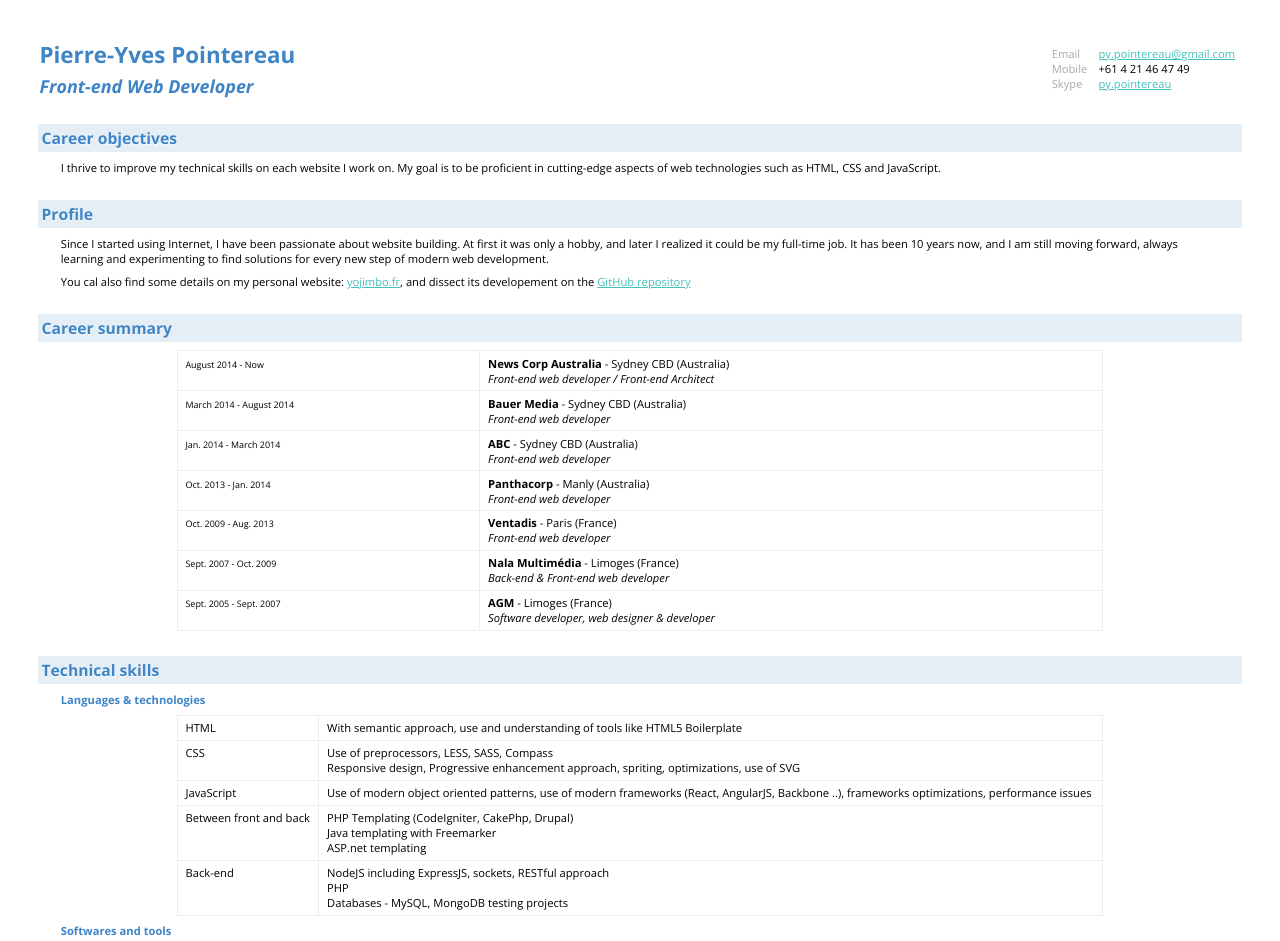
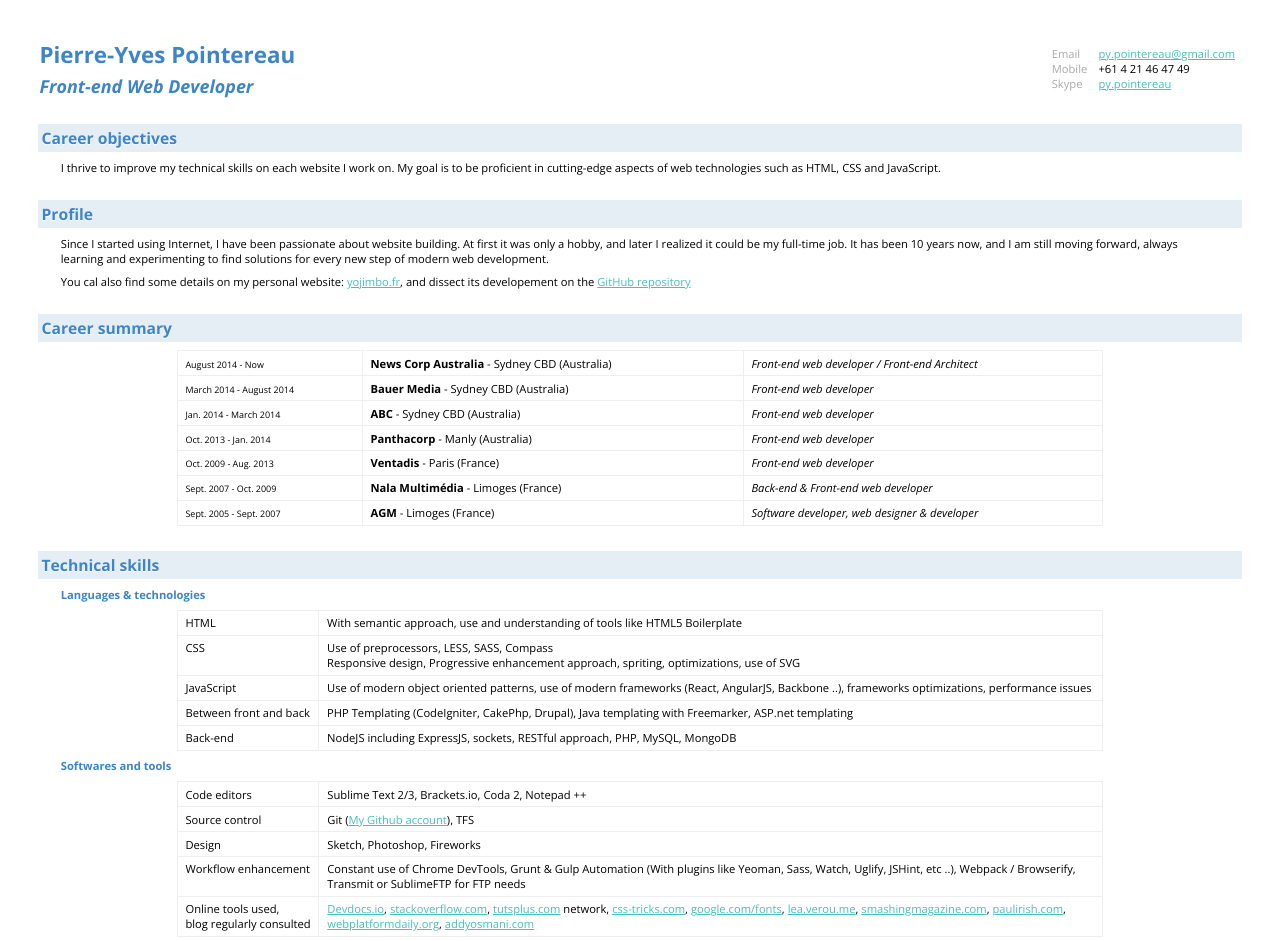
Before and after one commit to Yojimb0/Yojimbo_2014, a website: page dev/cv/cv.html in a window 1280 px wide. Shown: the top 941 px of the page. Drawn offline with nearby package versions, Linux system fonts and the light colour scheme.

Commit message:
CV Update

```diff
--- a/dev/cv/cv.html
+++ b/dev/cv/cv.html
@@ -105,31 +105,31 @@
 				<table>
 					<tr>
 						<td><small>August 2014 - Now</small></td>
-						<td><strong>News Corp Australia</strong> - Sydney CBD (Australia)<br><em>Front-end web developer / Front-end Architect</em></td>
+						<td><strong>News Corp Australia</strong> - Sydney CBD (Australia)</td><td><em>Front-end web developer / Front-end Architect</em></td>
 					</tr>
 					<tr>
 						<td><small>March 2014 - August 2014</small></td>
-						<td><strong>Bauer Media</strong> - Sydney CBD (Australia)<br><em>Front-end web developer</em></td>
+						<td><strong>Bauer Media</strong> - Sydney CBD (Australia)</td><td><em>Front-end web developer</em></td>
 					</tr>
 					<tr>
 						<td><small>Jan. 2014 - March 2014</small></td>
-						<td><strong>ABC</strong> - Sydney CBD (Australia)<br><em>Front-end web developer</em></td>
+						<td><strong>ABC</strong> - Sydney CBD (Australia)</td><td><em>Front-end web developer</em></td>
 					</tr>
 					<tr>
 						<td><small>Oct. 2013 - Jan. 2014</small></td>
-						<td><strong>Panthacorp</strong> - Manly (Australia)<br><em>Front-end web developer</em></td>
+						<td><strong>Panthacorp</strong> - Manly (Australia)</td><td><em>Front-end web developer</em></td>
 					</tr>
 					<tr>
 						<td><small>Oct. 2009 - Aug. 2013</small></td>
-						<td><strong>Ventadis</strong> - Paris (France)<br><em>Front-end web developer</em></td>
+						<td><strong>Ventadis</strong> - Paris (France)</td><td><em>Front-end web developer</em></td>
 					</tr>
 					<tr>
 						<td><small>Sept. 2007 - Oct. 2009</small></td>
-						<td><strong>Nala Multimédia</strong> - Limoges (France)<br><em>Back-end & Front-end web developer</em></td>
+						<td><strong>Nala Multimédia</strong> - Limoges (France)</td><td><em>Back-end & Front-end web developer</em></td>
 					</tr>
 					<tr>
 						<td><small>Sept. 2005 - Sept. 2007</small></td>
-						<td><strong>AGM</strong> - Limoges (France)<br><em>Software developer, web designer & developer</em></td>
+						<td><strong>AGM</strong> - Limoges (France)</td><td><em>Software developer, web designer & developer</em></td>
 					</tr>
 				</table>
 			</section>
@@ -154,11 +154,11 @@
 					</tr>
 					<tr>
 						<td>Between front and back</td>
-						<td>PHP Templating (CodeIgniter, CakePhp, Drupal)<br>Java templating with Freemarker<br>ASP.net templating</td>
+						<td>PHP Templating (CodeIgniter, CakePhp, Drupal), Java templating with Freemarker, ASP.net templating</td>
 					</tr>
 					<tr>
 						<td>Back-end</td>
-						<td>NodeJS including ExpressJS, sockets, RESTful approach<br>PHP<br>Databases - MySQL, MongoDB testing projects</td>
+						<td>NodeJS including ExpressJS, sockets, RESTful approach, PHP, MySQL, MongoDB</td>
 					</tr>
 				</table>
 			</section>
```
